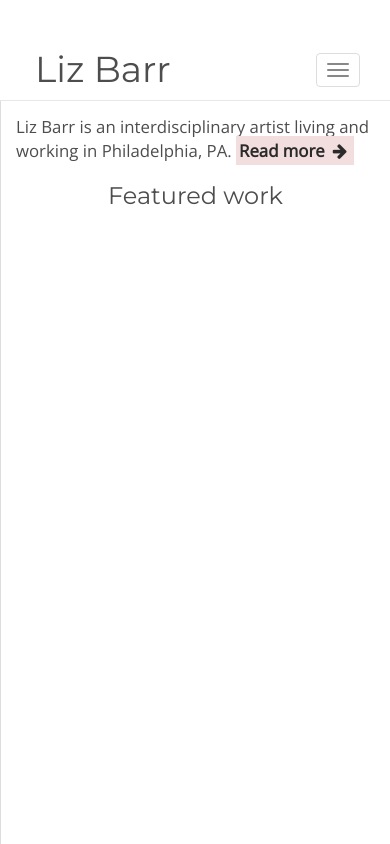
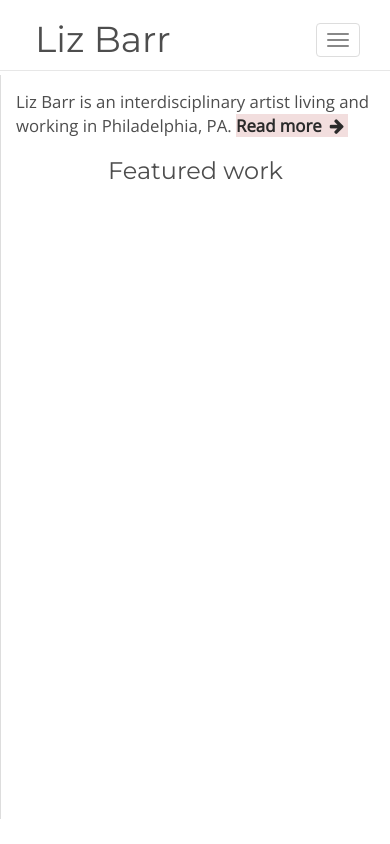
Before and after one commit to jeancochrane/liz-portfolio, a Django app: template portfolio/templates/pages/index.html in a window 390 px wide. Run offline with Django 3.2, Linux system fonts and the light colour scheme; the template is opened without the code that fills it, so the values that code supplies are empty; some libraries are stand-ins or nearby versions.

Commit message:
Mobile styling fixes

```diff
--- a/portfolio/static/css/custom.css
+++ b/portfolio/static/css/custom.css
@@ -1,6 +1,12 @@
 /* Fix overlapping navbar */
 body {
     padding-top: 100px;
+}
+
+@media (max-width:756px) {
+    body {
+        padding-top: 75px;
+    }
 }
 
 /* Typography */
@@ -37,13 +43,16 @@ p a {
     background-color: #f2dede;
     color: #2a2a2a;
     font-weight: 400;
-    padding: 3px;
     text-decoration: none;
 }
 
 a:hover, a:focus {
     text-decoration: none;
     color: #2a2a2a;
+}
+
+p a:hover, p a:focus {
+    background-color: #F7E9E9;
 }
 
 .navbar {
@@ -54,8 +63,10 @@ a:hover, a:focus {
     border-left: 1px solid #ddd;
 }
 
-.navbar-fixed-top {
-    padding-top: 30px;
+@media (min-width:756px) {
+    .navbar-fixed-top {
+        padding-top: 30px;
+    }
 }
 
 /* fix header background color */
@@ -99,12 +110,17 @@ a:hover, a:focus {
 
 .work-container {
     border-left: 1px solid #ddd;
+    padding-bottom: 15px;
     padding-top: 15px;
-    padding-bottom: 15px;
     height: 500px;
     overflow: scroll;
 }
 
+/*@media (min-width:756px) {
+    .work-container {
+        padding-top: 15px;
+    }
+}*/
 /* Set grid to 50% width */
 
 .grid-sizer,
```
